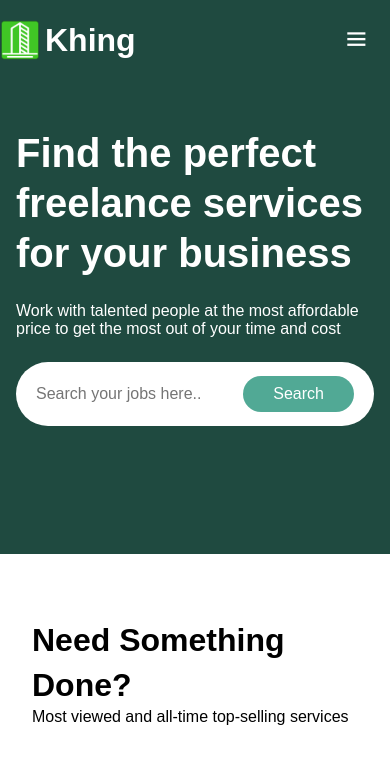
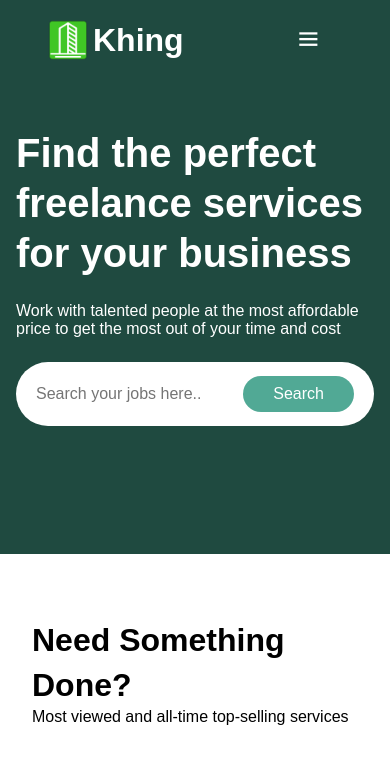
Before and after one commit to Creative-mindset21/Khing-Job-Portal, a plain HTML site: page index.html in a window 390 px wide. Shown: the top 771 px of the page. Drawn offline with nearby package versions, Linux system fonts and the light colour scheme.

Commit message:
Updated the media query

```diff
--- a/style.css
+++ b/style.css
@@ -342,6 +342,12 @@ footer {
 
 /*! ===== MEDIA QUERIES =====*/
 
+@media (max-width: 1450px) {
+  .obj-width {
+    padding: 2rem 3rem;
+  }
+}
+
 @media (max-width: 699px) {
   /** ===== HEADER QUERY =====*/
 
```
